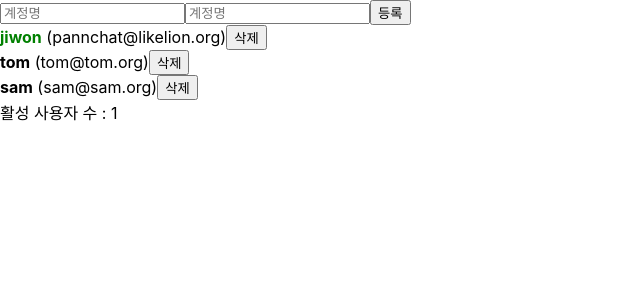
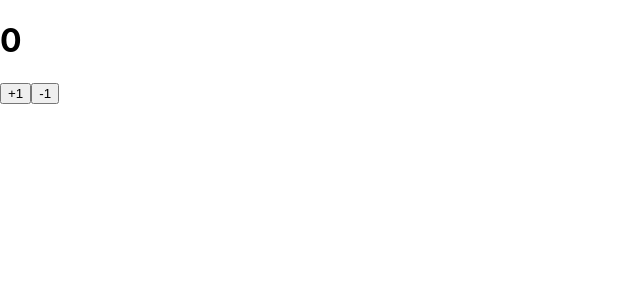
Before and after one commit to pannchat/reactStudy, a React (Create React App) app: page / in a window 1280 px wide. Shown: the top 300 px of the page, without its empty margins (0-640 px from the left). Built offline with nearby package versions, Linux system fonts and the light colour scheme.

Commit message:
Class Component

```diff
--- a/src/Counter.js
+++ b/src/Counter.js
@@ -1,35 +1,56 @@
-import React, { useReducer } from 'react';
+import React, { Component } from 'react';
 
-function Counter(){
-    function reducer(state, action){
-        switch(action.type){
-            case 'INCREMENT':
-                return state + 1;
-            case 'DECREMENT':
-                return state - 1;
-            default:
-                throw new Error('Unhandled action');
-        }
+class Counter extends Component{
+    constructor(props){
+        super(props);
+        this.state ={
+            counter: 0
+        };
+
     }
-    const [number, dispatch] = useReducer(reducer, 0);
-
-    const upCount = () => {
-        dispatch({
-            type: 'INCREMENT'
-        })
-    };
-    const downCount = () => {
-        dispatch({
-            type: 'DECREMENT'
+    handleIncrease = () => {
+        this.setState({
+            counter: this.state.counter + 1
         })
     }
-    return(
-        <div>
-            <p>count : {number}</p>
-            <button onClick={upCount}>up</button>
-            <button onClick={downCount}>down</button>
-        </div>
-    );
+    handleDecrease = () =>{
+        this.setState({
+            counter: this.state.counter - 1
+        })
+    }
+    render(){
+        return (
+            <div>
+                <h1>{this.state.counter}</h1>
+                <button onClick={this.handleIncrease}>+1</button>
+                <button onClick={this.handleDecrease}>-1</button>
+            </div>
+        );
+    }
 }
+export default Counter;
+// function Counter(){
+//     function reducer(state, action){
+//         switch(action.type){
+//             case 'INCREMENT':
+//                 return state + 1;
+//             case 'DECREMENT':
+//                 return state - 1;
+//             default:
+//                 throw new Error('Unhandled action');
+//         }
+//     }
+//     const [number, dispatch] = useReducer(reducer, 0);
 
-export default Counter;
+//     const upCount = () => {
+//         dispatch({
+//             type: 'INCREMENT'
+//         })
+//     };
+//     const downCount = () => {
+//         dispatch({
+//             type: 'DECREMENT'
+//         })
+//     }
+
+// }
--- a/src/index.js
+++ b/src/index.js
@@ -2,12 +2,12 @@ import React from 'react';
 import ReactDOM from 'react-dom';
 import './index.css';
 import App from './App';
-import ContextSample from './ContextSample'
+import Counter from './Counter'
 import * as serviceWorker from './serviceWorker';
 
 ReactDOM.render(
   <React.StrictMode>
-    <App />
+    <Counter />
   </React.StrictMode>,
   document.getElementById('root')
 );
```
Also changed, not shown: src/9.class형 컴포넌트/ReadMe.md.
